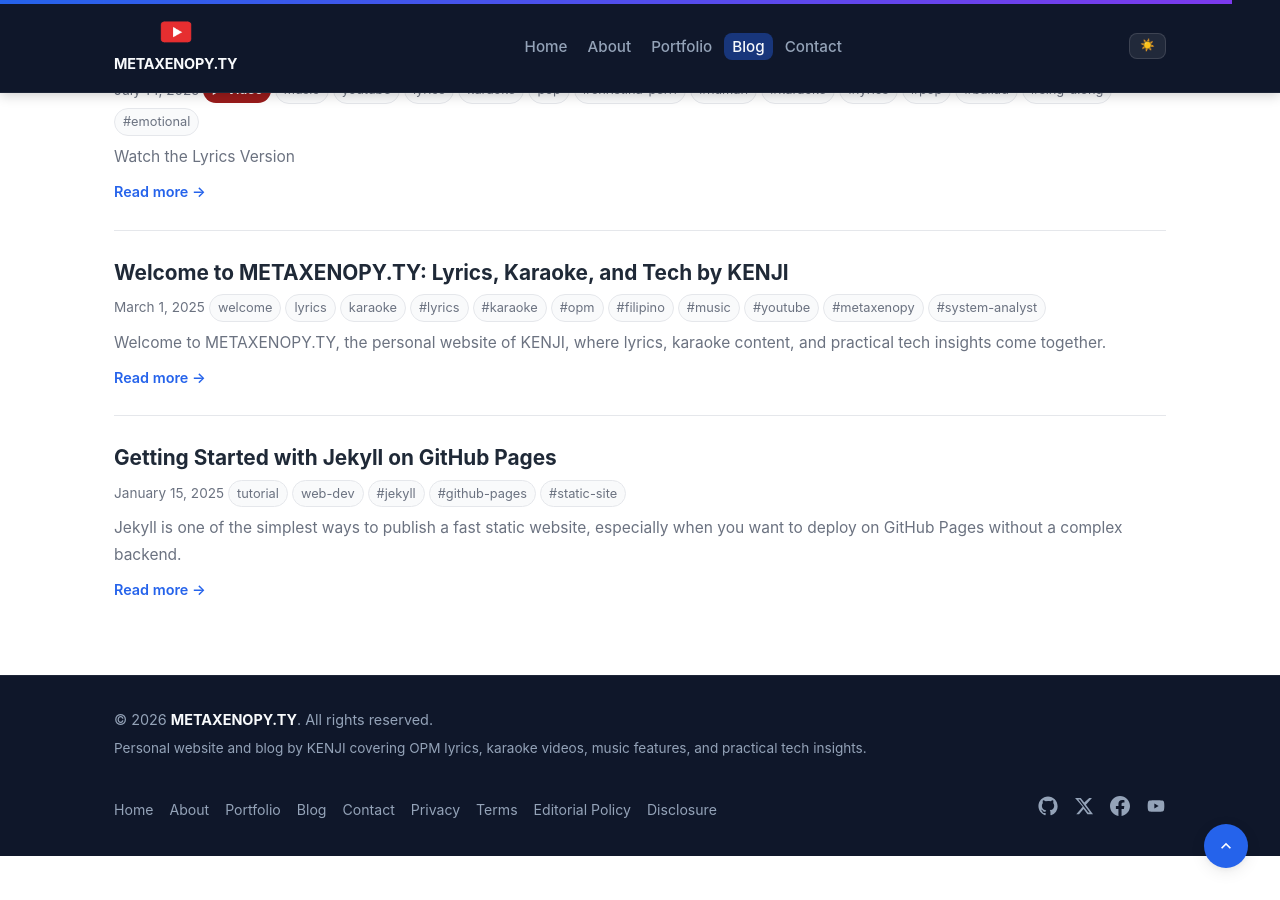
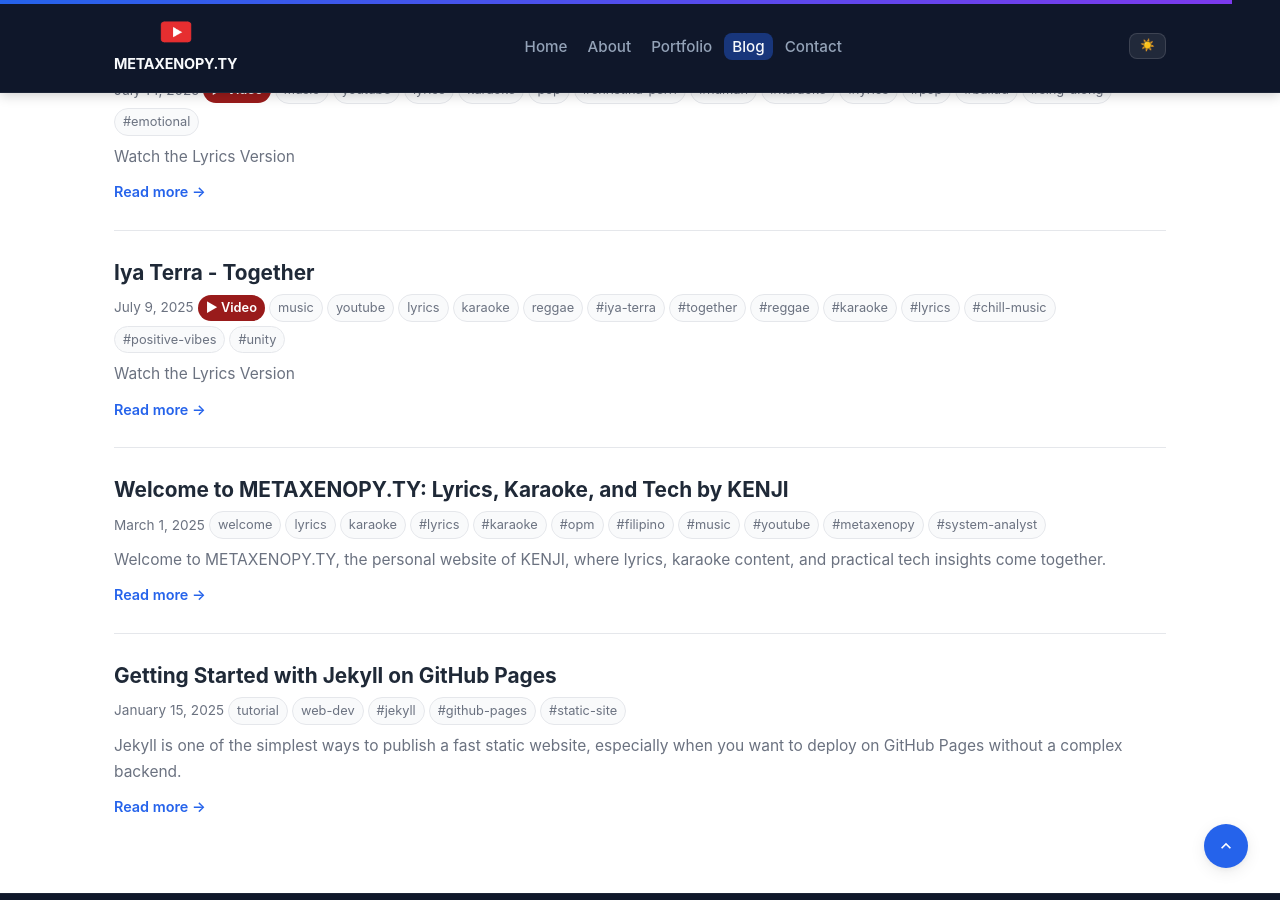
Before and after one commit to darzmackz/darzmackz.github.io, a Jekyll site: the page built from blog/index.html, in a window 1280 px wide and 900 px high, scrolled down 4456 px. Built offline with Jekyll 4.4.1, drawn with Linux system fonts in a browser that asks for light colours; some of the changed lines change nothing that is shown.

Commit message:
Update: Iya Terra - Together

````diff
--- a/_posts/2025-07-09-iya-terra-together.md
+++ b/_posts/2025-07-09-iya-terra-together.md
@@ -1,86 +1,54 @@
 ---
-layout: "post"
+layout: post
 title: "Iya Terra - Together"
 date: "2025-07-09 12:00:00 +0800"
-categories: ["music", "youtube", "lyrics", "karaoke"]
-tags: ["iya", "terra", "together", "lyrics", "karaoke", "metaxenopy"]
+categories: [music, youtube, lyrics, karaoke, reggae]
+tags: [iya-terra, together, reggae, karaoke, lyrics, chill-music, positive-vibes, unity]
 youtube_id: "ujSmVABRSt4"
-description: "A draft post for Iya Terra - Together that combines both lyrics and karaoke versions into one cleaner, more useful blog entry."
-seo_title: "Iya Terra - Together | METAXENOPY.TY"
-published: false
-status: "draft"
+description: "Experience “Together” by Iya Terra with both lyrics and karaoke versions—perfect for fans who want to follow the words or sing along to this uplifting reggae anthem."
+seo_title: "Iya Terra - Together | METAXENOPY.TY| Lyrics & Karaoke Reggae Vibes"
+status: "published"
+published: true
 ---
 
-## SOURCE_DATA
+## Watch the Lyrics Version
 
-- Final post title: Iya Terra - Together
-- Channel: METAXENOPY
-- Blog post date: 2025-07-09
-- Available video types: lyrics, karaoke
+If you want to fully embrace the message behind *Together*, the lyrics version is the best place to start. It lets you follow every word while soaking in the uplifting and peaceful vibe of the song.
 
-### Video Links
+---
 
-- Iya Terra - Together (Lyrics): https://www.youtube.com/watch?v=ujSmVABRSt4
-- Iya Terra - Together (Karaoke): https://www.youtube.com/watch?v=9iBDE9_TQAE
+# Iya Terra - Together
 
-### Source Description Snippets
+Some songs are meant to be felt—and *Together* by **Iya Terra** delivers exactly that. With its smooth reggae rhythm and positive energy, the track creates a calming atmosphere that encourages connection, unity, and reflection.
 
-- Iya Terra - Together (Lyrics): 🌞 Vibe Higher with Iya Terra – "Together" 🌞 Let the positive vibrations flow as you listen to "Together" by Iya Terra — a soulful reggae anthem about unity, healing, and rising as one. Whether you're here to unwind, find peace, or uplift your spirit, this track will move you in all the right ways. 🎶💛 🔔 Don't forget to LIKE, SHARE & SUBSCRIBE to join our growing community of music lovers and consci
-- Iya Terra - Together (Karaoke): 🌞 Vibe Higher with Iya Terra – "Together" 🌞 Let the positive vibrations flow as you listen to "Together" by Iya Terra — a soulful reggae anthem about unity, healing, and rising as one. Whether you're here to unwind, find peace, or uplift your spirit, this track will move you in all the right ways. 🎶💛 🔔 Don't forget to LIKE, SHARE & SUBSCRIBE to join our growing community of music lovers and consci
+It’s the kind of song that naturally lifts your mood, whether you're relaxing, unwinding, or simply taking a moment to breathe.
 
-## AI_DRAFT_PROMPT
+---
 
-```text
-Create a unique blog post in Markdown.
+## Sing Along with the Karaoke Version
 
-Requirements:
-- Keep the title exactly: "Iya Terra - Together"
-- Use the blog post date exactly: 2025-07-09
-- Make it SEO-friendly but natural
-- Make it human, readable, and not robotic
-- Use the title as the main SEO topic naturally
-- Do not invent facts beyond the provided details
-- Write an engaging intro, not a generic one
-- Use clean section headings
-- Add a short natural closing paragraph
-- Make the article feel handcrafted and useful to readers
-- Avoid generic filler and repetitive phrasing
-- Do not mention anything about AI, automation, or draft generation
-- Since both lyrics and karaoke versions exist, combine them naturally into one post
-- Mention the lyrics version as the one for readers who want to follow the words
-- Mention the karaoke version as the one for readers who want to sing along
+If you want to be part of that vibe, the karaoke version gives you the chance to sing along and make the song your own. It’s perfect for laid-back sessions, gatherings, or just enjoying the moment.
 
-Available source data:
-- Final post title: Iya Terra - Together
-- Channel: METAXENOPY
-- Site title: METAXENOPY.TY
-- Site author: Kent Harvey Plando
-- YouTube publish date: 2025-07-09
-- Available video types: lyrics, karaoke
+<iframe width="100%" height="400" src="https://www.youtube.com/embed/9iBDE9_TQAE" frameborder="0" allowfullscreen></iframe>
 
-Video sources:
-- Iya Terra - Together (Lyrics) => https://www.youtube.com/watch?v=ujSmVABRSt4
-- Iya Terra - Together (Karaoke) => https://www.youtube.com/watch?v=9iBDE9_TQAE
+---
 
-Source description snippets:
-- Iya Terra - Together (Lyrics): 🌞 Vibe Higher with Iya Terra – "Together" 🌞 Let the positive vibrations flow as you listen to "Together" by Iya Terra — a soulful reggae anthem about unity, healing, and rising as one. Whether you're here to unwind, find peace, or uplift your spirit, this track will move you in all the right ways. 🎶💛 🔔 Don't forget to LIKE, SHARE & SUBSCRIBE to join our growing community of music lovers and consci
-- Iya Terra - Together (Karaoke): 🌞 Vibe Higher with Iya Terra – "Together" 🌞 Let the positive vibrations flow as you listen to "Together" by Iya Terra — a soulful reggae anthem about unity, healing, and rising as one. Whether you're here to unwind, find peace, or uplift your spirit, this track will move you in all the right ways. 🎶💛 🔔 Don't forget to LIKE, SHARE & SUBSCRIBE to join our growing community of music lovers and consci
+## A Song About Unity and Peace
 
-Return the final answer in this exact order:
-1. SEO Title
-2. Excerpt/Description
-3. Categories
-4. Tags
-5. Markdown Content
+What makes *Together* stand out is its message. It’s not just about the music—it’s about bringing people together, promoting positivity, and creating a sense of peace through sound.
 
-Formatting rules for your answer:
-- SEO Title: one line only
-- Excerpt/Description: one paragraph only
-- Categories: comma-separated list
-- Tags: comma-separated list
-- Markdown Content: full blog post only
-```
+---
 
-## CONTENT
+## Final Thoughts
 
-Paste the AI_DRAFT_PROMPT into ChatGPT, then replace this section with the final polished Markdown content.
+*Together* is more than just a track—it’s an experience built on good vibes and meaningful connection. Whether you're following the lyrics or singing along, it’s a song that leaves you feeling lighter and more grounded.
+
+---
+
+## Follow METAXENOPY on YouTube
+
+I also publish lyrics and karaoke content on the **METAXENOPY** YouTube channel.
+
+[Subscribe to METAXENOPY on YouTube](https://www.youtube.com/@metaxenopy?sub_confirmation=1)
+
+If you have a song request or topic idea, visit the [contact page]({{ '/contact/' | relative_url }}).
````
